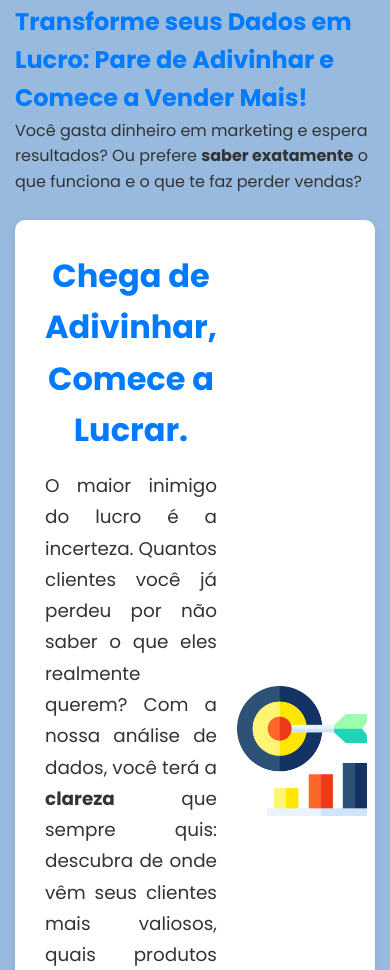
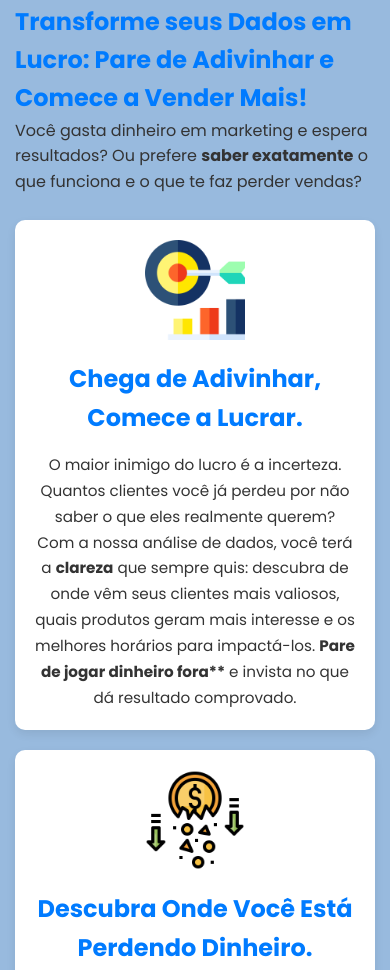
Before and after one commit to leonardodulci/site-empresaDulciTech, a website with bundled scripts: page public/index.html in a window 390 px wide. Shown: the part 3244-4214 px from the top of the page. Built offline with nearby package versions, Linux system fonts and the light colour scheme; some packages are replaced by stand-ins of ours.

Commit message:
Update Mobile.css

```diff
--- a/public/Mobile.css
+++ b/public/Mobile.css
@@ -178,6 +178,54 @@
 
 
     /* --- Seção "Análise de Dados" --- */
+    /* --- Seção "Análise de Dados" --- */
+#analise-dados .cartao-analise, #analise-dados .cartao-analise.reverso {
+    flex-direction: column; /* Empilha o conteúdo e a imagem verticalmente */
+    text-align: center;
+    margin-bottom: 20px; /* Espaçamento ajustado para mobile */
+    padding: 20px;
+    align-items: center; /* Centraliza itens na coluna */
+    justify-content: center;
+}
+
+.cartao-conteudo-wrapper {
+    flex-direction: column; /* Empilha o texto e a imagem em mobile */
+    align-items: center; /* Centraliza verticalmente */
+}
+
+/* Estilo para as imagens em mobile */
+.imagem-analise {
+    max-width: 100px; /* Tamanho menor para a imagem em mobile */
+    height: auto;
+    margin: 0 auto 20px auto; /* Centraliza e adiciona espaço abaixo da imagem */
+    order: -1; /* Garante que a imagem venha antes do texto em mobile */
+}
+
+/* Remove paddings e margens específicas de desktop para as imagens em mobile */
+.cartao-analise .imagem-analise.imagem-direita,
+.cartao-analise.reverso .imagem-analise.imagem-esquerda {
+    padding-left: 0;
+    padding-right: 0;
+    margin-left: auto; /* Centraliza novamente */
+    margin-right: auto;
+    margin-bottom: 20px; /* Espaçamento abaixo da imagem */
+    order: -1; /* Garante que a imagem venha antes do texto */
+}
+
+.texto-analise {
+    padding: 0; /* Remove o padding lateral em mobile */
+    width: 100%; /* Ocupa a largura total */
+}
+
+.texto-analise h3 {
+    font-size: 1.5em; /* Ajuste para mobile */
+}
+
+.texto-analise p {
+    font-size: 0.95em; /* Ajuste para mobile */
+    text-align: center; /* Centraliza o texto em mobile */
+}
+
     #analise-dados {
         padding: 20px 0;
     }
```
